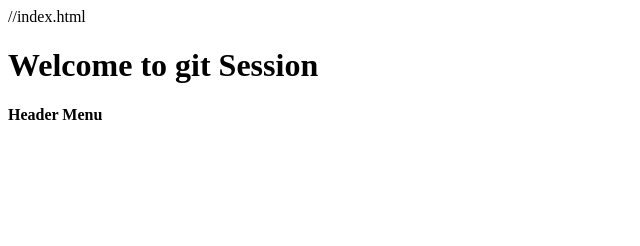
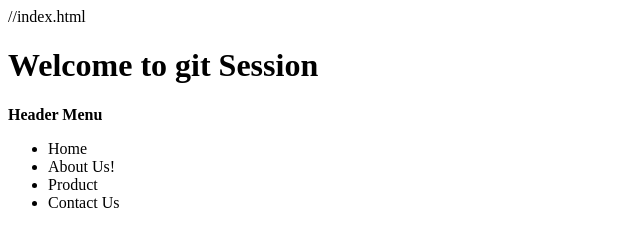
Before and after one commit to dshah2712/dhruv, a plain HTML site: page index.html in a window 1280 px wide. Shown: the whole page, without its empty margins (0-640 px from the left). Drawn offline with Linux system fonts and the light colour scheme.

Commit message:
header Menu Created

```diff
--- a/index.html
+++ b/index.html
@@ -3,5 +3,10 @@
 <body>
 	<h1>Welcome to git Session</h1>
 <b> Header Menu</b>
+<ul>
+<li>Home</li>
+<li>About Us!</li>
+<li>Product</li>
+<li>Contact Us</li>
 </body>
 </html>
```
